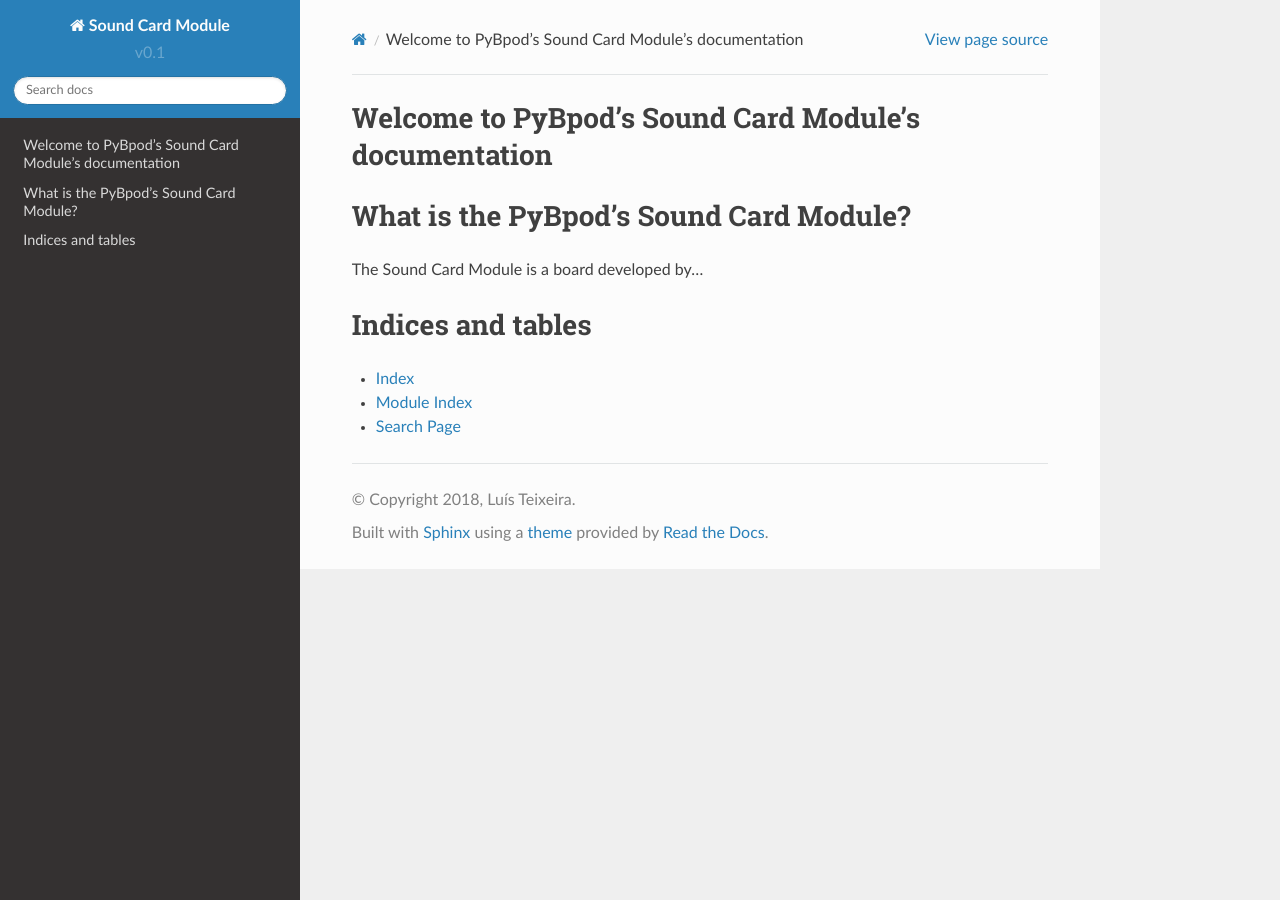
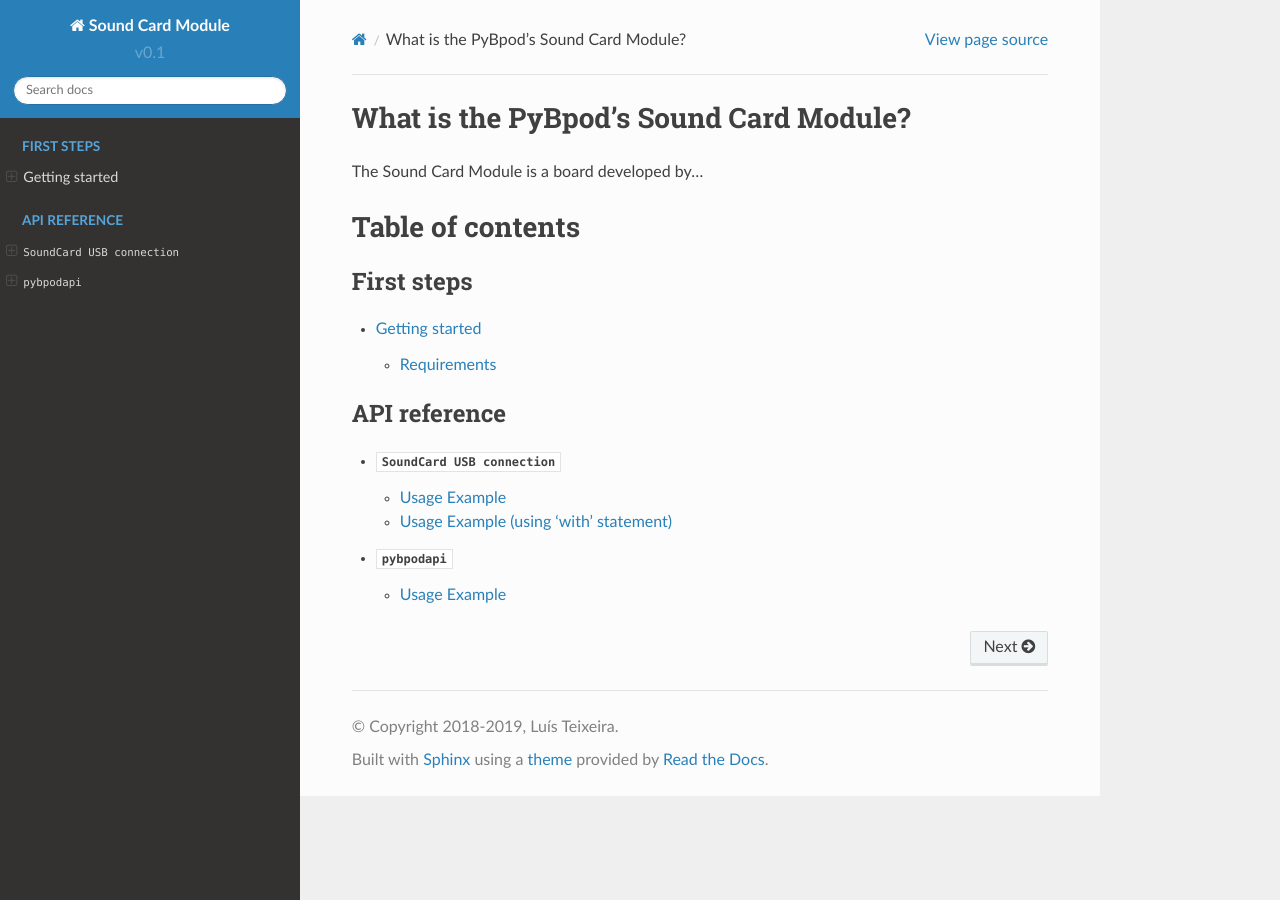
Before and after one commit to pybpod/pybpod-gui-plugin-soundcard, a Sphinx documentation site: the page built from docs/source/index.rst, in a window 1280 px wide. Built offline with Sphinx 7.4.7 and the Read the Docs theme 2.0.0, drawn with Linux system fonts in a browser that asks for light colours; some of the changed lines change nothing that is shown.

Commit message:
Updated documentation

```diff
--- a/docs/source/conf.py
+++ b/docs/source/conf.py
@@ -35,7 +35,7 @@ source_parsers = {
 # -- Project information -----------------------------------------------------
 
 project = 'Sound Card Module'
-copyright = '2018, Luís Teixeira'
+copyright = '2018-2019, Luís Teixeira'
 author = 'Luís Teixeira'
 
 # The short X.Y version
--- /dev/null
+++ b/docs/source/getting-started.rst
@@ -0,0 +1,15 @@
+.. module:: pybpodapi
+   :synopsis: top-level module
+
+*************************************************
+Getting started
+*************************************************
+
+Requirements
+===================
+
+This library requires the following Python 3 packages to be installed.
+
+* libusb
+* pyusb
+* aenum
--- a/docs/source/index.rst
+++ b/docs/source/index.rst
@@ -2,22 +2,26 @@
    sphinx-quickstart on Thu Nov 29 09:23:23 2018.
    You can adapt this file completely to your liking, but it should at least
    contain the root `toctree` directive.
-
-Welcome to PyBpod's Sound Card Module's documentation
-=====================================================
-
-.. toctree::
-   :maxdepth: 2
-   :caption: Contents:
 
 What is the PyBpod's Sound Card Module?
 =======================================
 The Sound Card Module is a board developed by...
 
 
-Indices and tables
-==================
+Table of contents
+=================
 
-* :ref:`genindex`
-* :ref:`modindex`
-* :ref:`search`
+.. toctree::
+    :maxdepth: 4
+    :includehidden:
+    :caption: First steps
+
+    getting-started.rst
+
+.. toctree::
+    :maxdepth: 4
+    :includehidden:
+    :caption: API reference
+
+    usb-api.rst
+    pybpod-api.rst
--- /dev/null
+++ b/docs/source/pybpod-api.rst
@@ -0,0 +1,55 @@
+*************************************
+:mod:`pybpodapi`
+*************************************
+
+.. module:: pybpodapi
+   :synopsis: top-level module
+
+.. autoclass:: pybpod_soundcard_module.module.SoundCommandType
+    :members:
+
+.. autoclass:: pybpod_soundcard_module.module.SoundCard
+    :members:
+    :private-members:
+    :show-inheritance:
+
+Usage Example
+=============
+
+.. code:: python
+
+    from pybpodapi.protocol import Bpod, StateMachine
+
+    # sound index to play
+    sound_index = 2
+    my_bpod = Bpod(serial_port='/dev/ttyACM0')
+
+    # get first SoundBoard module connected to a Bpod serial port
+    sound_module = [x for x in my_bpod.modules if x.name == 'SoundBoard1'][0]
+    sound_module_play = 1
+
+    # define serial message to be used in the states with the sound_module_play id
+    my_bpod.load_serial_message(sound_module, sound_module_play,
+                         sound_module.get_command(SoundCommandType.Play, sound_index))
+
+    sma = StateMachine(my_bpod)
+
+    sma.add_state(
+        state_name='myState',
+        state_timer=2,
+        state_change_conditions={Bpod.Events.Tup: 'exit'},
+        output_actions=[(Bpod.OutputChannels.Serial1, sound_module_play)])
+
+    sma.add_state(
+        state_name='myState2',
+        state_timer=3,
+        state_change_conditions={Bpod.Events.Tup: 'exit'},
+        output_actions=[(Bpod.OutputChannels.Serial1, sound_module.get_command(SoundCommandType.StopAll))])
+
+    my_bpod.send_state_machine(sma)
+
+    my_bpod.run_state_machine(sma)
+
+    print("Current trial info: {0}".format(my_bpod.session.current_trial))
+
+    my_bpod.close()
--- /dev/null
+++ b/docs/source/usb-api.rst
@@ -0,0 +1,64 @@
+*************************************
+:mod:`SoundCard USB connection`
+*************************************
+
+.. module:: pybpodapi
+   :synopsis: top-level module
+
+.. autoclass:: pybpod_soundcard_module.module_api.SampleRate
+    :members:
+    :private-members:
+
+.. autoclass:: pybpod_soundcard_module.module_api.DataType
+    :members:
+
+.. autoclass:: pybpod_soundcard_module.module_api.SoundCardModule
+    :members:
+
+Usage Example
+=============
+
+.. code:: python
+
+    card = SoundCardModule()
+    card.open()
+
+    # load file and read data (we are using the numpy's fromfile method)
+    wave_int = np.fromfile(sound_filename, dtype=np.int32)
+
+    # send sound
+    card.send_sound(wave_int,
+                    sound_index,
+                    SampleRate._96000Hz,
+                    DataType.Int32,
+                    'sound_bin',
+                    'metadata_filename',    # optional
+                    'description_filename') # optional
+
+    # reads the files related with the sound in index 3, without cleaning the destination folder
+    card.read_sounds(output_folder='folder', sound_index=3, clean_dst_folder=False)
+
+
+    card.close()
+
+Usage Example (using 'with' statement)
+======================================
+
+.. code:: python
+
+    # load file and read data (we are using the numpy's fromfile method)
+    wave_int = np.fromfile(sound_filename, dtype=np.int32)
+
+    # the with statement will call 'close' automatically at the end of the block
+    with SoundCardModule() as card:
+        # send sound
+        card.send_sound(wave_int,
+                        sound_index,
+                        SampleRate._96000Hz,
+                        DataType.Int32,
+                        'sound_bin',
+                        'metadata_filename',    # optional
+                        'description_filename') # optional
+
+        # reads the files related with the sound in index 3, without cleaning the destination folder
+        card.read_sounds(output_folder='folder', sound_index=3, clean_dst_folder=False)
```
